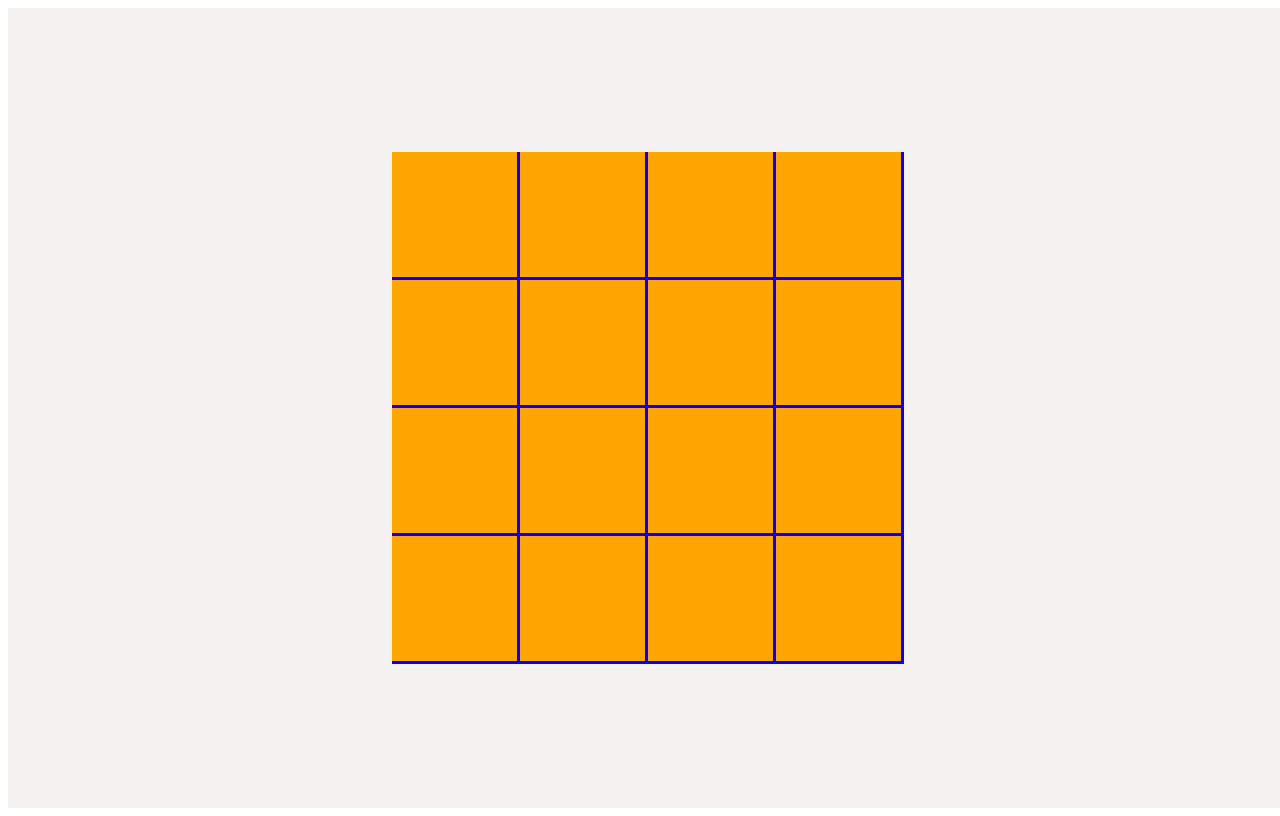
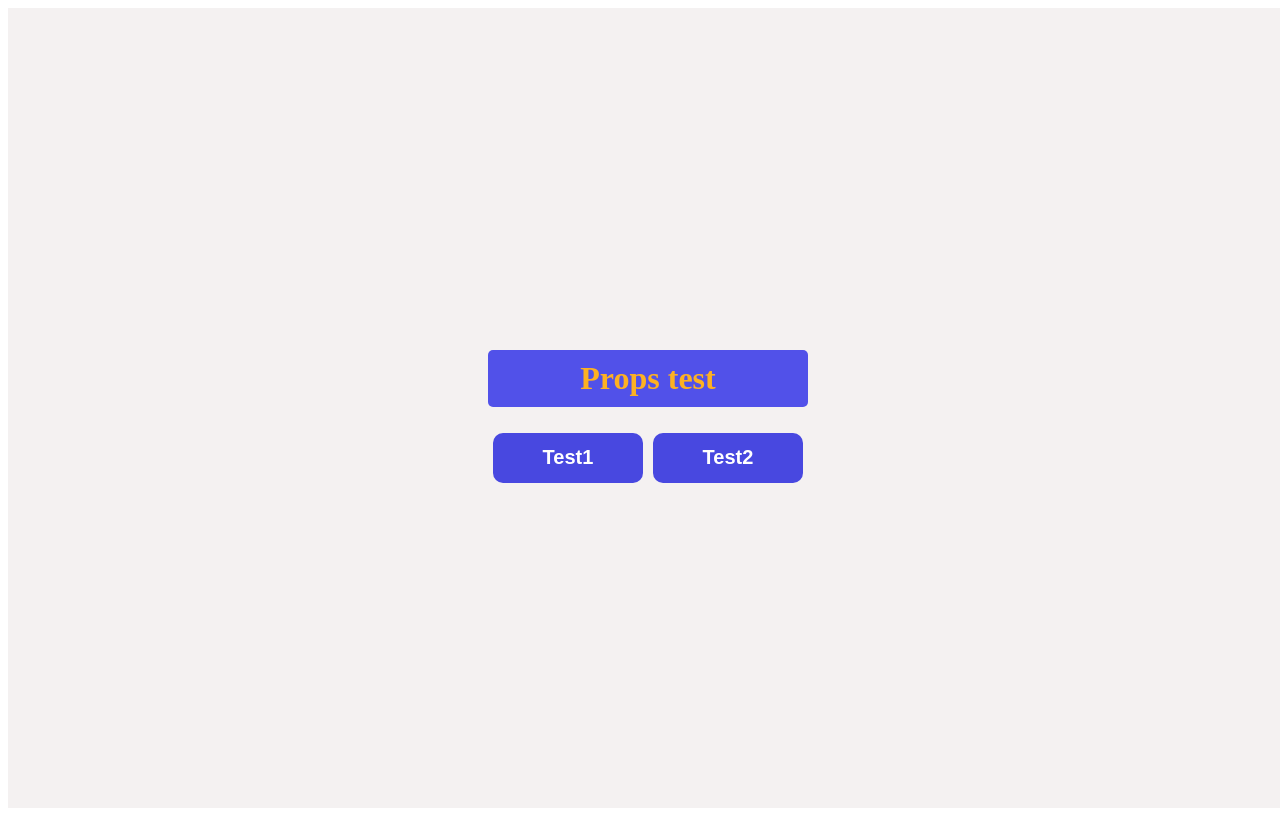
Before and after one commit to koosenmongol/2-5, a React (Vite) app: page / in a window 1280 px wide. Built offline with nearby package versions, Linux system fonts and the light colour scheme.

Commit message:
Props test

```diff
--- /dev/null
+++ b/component/CustomButton.jsx
@@ -0,0 +1,14 @@
+import React from "react";
+import "./css/Propstest.css";
+const CustomButton = (props) => {
+  const customHandle = (number) => {
+    props.handle(number);
+  };
+  return (
+    <button onClick={() => customHandle(props.page)} className="buttonStyle">
+      {props.text}
+    </button>
+  );
+};
+
+export default CustomButton;
--- /dev/null
+++ b/component/PropsTest.jsx
@@ -0,0 +1,31 @@
+import React, { useState } from "react";
+import Test1 from "./Test1";
+import Test2 from "./Test2";
+import "./css/Propstest.css";
+import Title from "./Title";
+import CustomButton from "./CustomButton";
+const PropsTest = (props) => {
+  const [switchComponent, setSwitchComponent] = useState();
+  const handleClick = (page) => {
+    setSwitchComponent(page);
+  };
+  return (
+    <div className="container">
+      {isNaN(switchComponent) ? (
+        <div>
+          <Title>Props test</Title>
+          <div>
+            <CustomButton page={1} handle={handleClick} text={"Test1"} />
+            <CustomButton page={2} handle={handleClick} text={"Test2"} />
+          </div>
+        </div>
+      ) : switchComponent === 1 ? (
+        <Test1 />
+      ) : (
+        <Test2 />
+      )}
+    </div>
+  );
+};
+
+export default PropsTest;
--- /dev/null
+++ b/component/Test1.jsx
@@ -0,0 +1,31 @@
+import React, { useState } from "react";
+import Title from "./Title";
+import CustomButton from "./CustomButton";
+import PropsTest from "./PropsTest";
+import Test2 from "./Test2";
+
+const Test1 = () => {
+  const [switchComponent, setSwitchComponent] = useState();
+  const handleClick = (page) => {
+    setSwitchComponent(page);
+  };
+  return (
+    <div className="container">
+      {isNaN(switchComponent) ? (
+        <div>
+          <Title>Test1</Title>
+          <div>
+            <CustomButton page={0} handle={handleClick} text={"Props"} />
+            <CustomButton page={2} handle={handleClick} text={"Test2"} />
+          </div>
+        </div>
+      ) : switchComponent === 0 ? (
+        <PropsTest />
+      ) : (
+        <Test2 />
+      )}
+    </div>
+  );
+};
+
+export default Test1;
--- /dev/null
+++ b/component/Test2.jsx
@@ -0,0 +1,32 @@
+import React from "react";
+import Title from "./Title";
+import { useState } from "react";
+import Test1 from "./Test1";
+import CustomButton from "./CustomButton";
+import PropsTest from "./PropsTest";
+
+const Test2 = () => {
+  const [switchComponent, setSwitchComponent] = useState();
+  const handleClick = (page) => {
+    setSwitchComponent(page);
+  };
+  return (
+    <div className="container">
+      {isNaN(switchComponent) ? (
+        <div>
+          <Title>Test2</Title>
+          <div>
+            <CustomButton page={0} handle={handleClick} text={"Props"} />
+            <CustomButton page={1} handle={handleClick} text={"Test1"} />
+          </div>
+        </div>
+      ) : switchComponent === 0 ? (
+        <PropsTest />
+      ) : (
+        <Test1 />
+      )}
+    </div>
+  );
+};
+
+export default Test2;
--- /dev/null
+++ b/component/Title.jsx
@@ -0,0 +1,11 @@
+import React from "react";
+import "./css/Propstest.css";
+const Title = ({ children }) => {
+  return (
+    <div>
+      <h1 className="title">{children}</h1>
+    </div>
+  );
+};
+
+export default Title;
--- /dev/null
+++ b/component/css/Propstest.css
@@ -0,0 +1,21 @@
+.buttonStyle {
+  width: 150px;
+  height: 50px;
+  font-size: 20px;
+  border-radius: 10px;
+  background-color: rgb(72, 72, 224);
+  color: white;
+  font-weight: bold;
+  margin: 5px;
+}
+.container {
+  display: flex;
+}
+.title {
+  background-color: rgb(81, 81, 233);
+  color: rgb(253, 177, 34);
+  padding: 10px;
+  border-radius: 5px;
+  font-weight: bolder;
+  text-align: center;
+}
--- a/src/App.jsx
+++ b/src/App.jsx
@@ -8,6 +8,7 @@ import Yawts from "../component/Yawts";
 import Tictac from "../component/Tictac";
 import Shagai from "../component/Shagai";
 import Memo from "../component/Memo";
+import PropsTest from "../component/PropsTest";
 
 function App() {
   const [count, setCount] = useState(0);
@@ -15,7 +16,7 @@ function App() {
   return (
     <>
       <div className="container">
-        <Memo />
+        <PropsTest />
       </div>
     </>
   );
```
